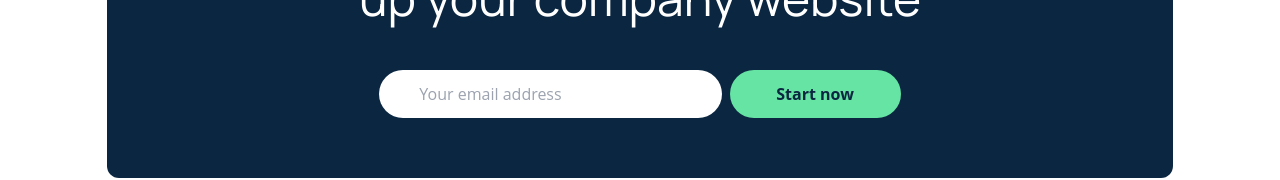
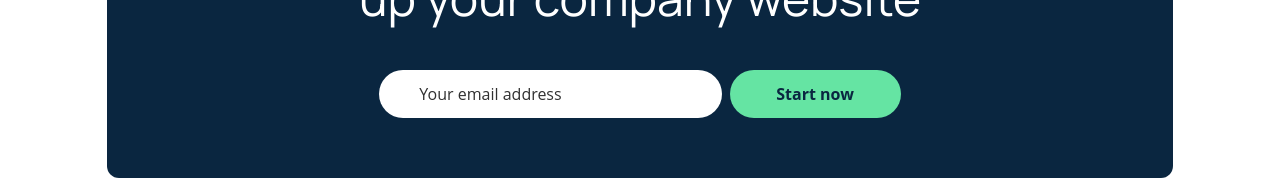
Before and after one commit to ikechuku/boldo-landing-page, a React (Create React App) app: page / in a window 1280 px wide. Shown: the part 3226-3406 px from the top of the page. Built offline with nearby package versions, Linux system fonts and the light colour scheme.

Commit message:
style: Update global styles

```diff
--- a/src/App.css
+++ b/src/App.css
@@ -5,7 +5,6 @@ body {
 }
 .app-container {
   max-width: 1400px;
-
 }
 
 .logo {
@@ -76,7 +75,7 @@ body {
   font-family: "Manrope";
 }
 .sans {
- font-family: 'Manrope', sans-serif;
+  font-family: "Manrope", sans-serif;
 }
 .subscribe {
   font-family: "Manrope";
@@ -86,3 +85,16 @@ body {
   align-items: center;
   text-align: center;
 }
+
+input::placeholder {
+  /* Chrome, Firefox, Opera, Safari 10.1+ */
+  color: black;
+  opacity: 0.81; /* Firefox */
+}
+
+.eclipse {
+  position: absolute;
+  top: 0;
+  right: 0;
+  border-top-right-radius: 12px;
+}
```
